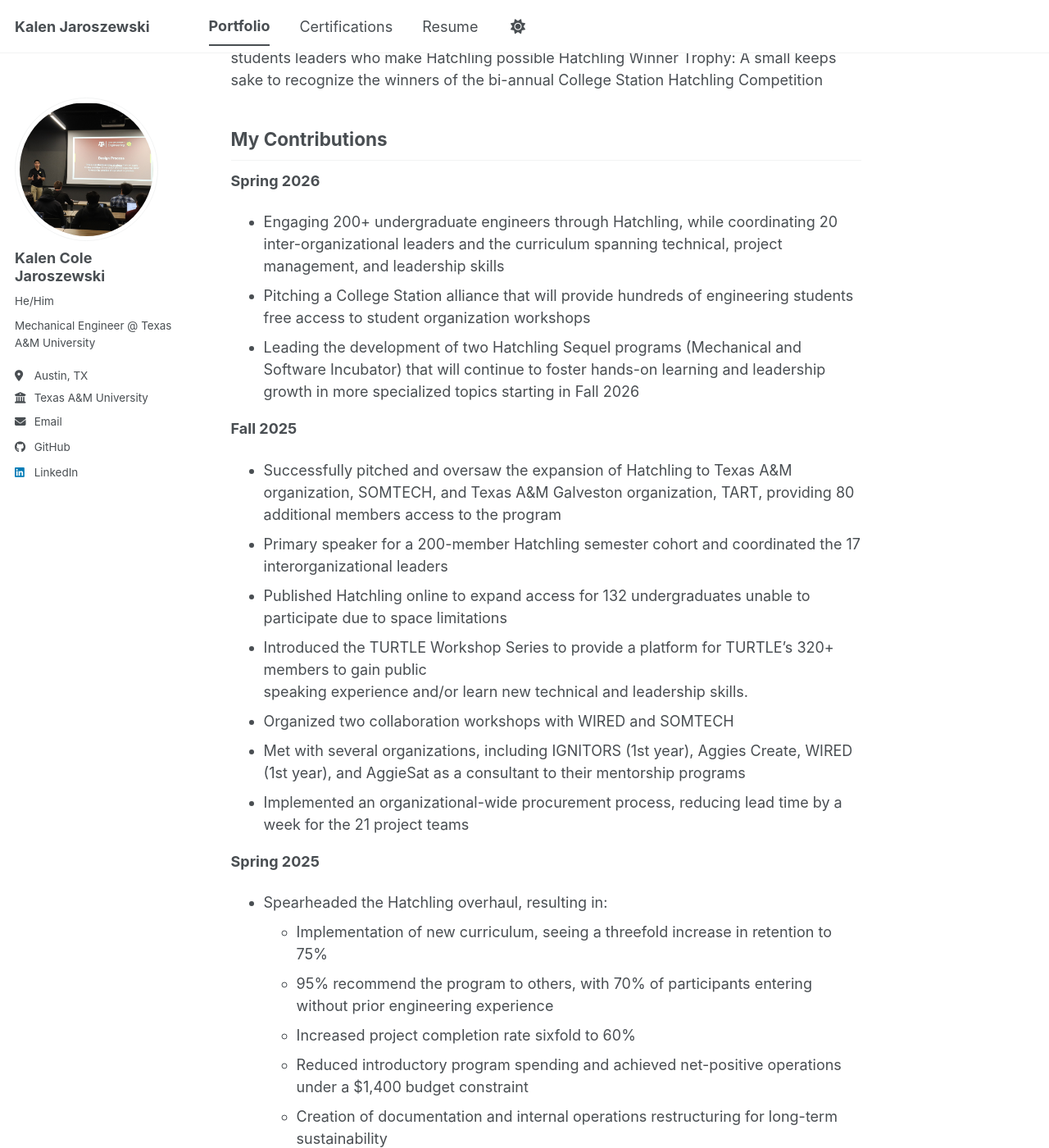
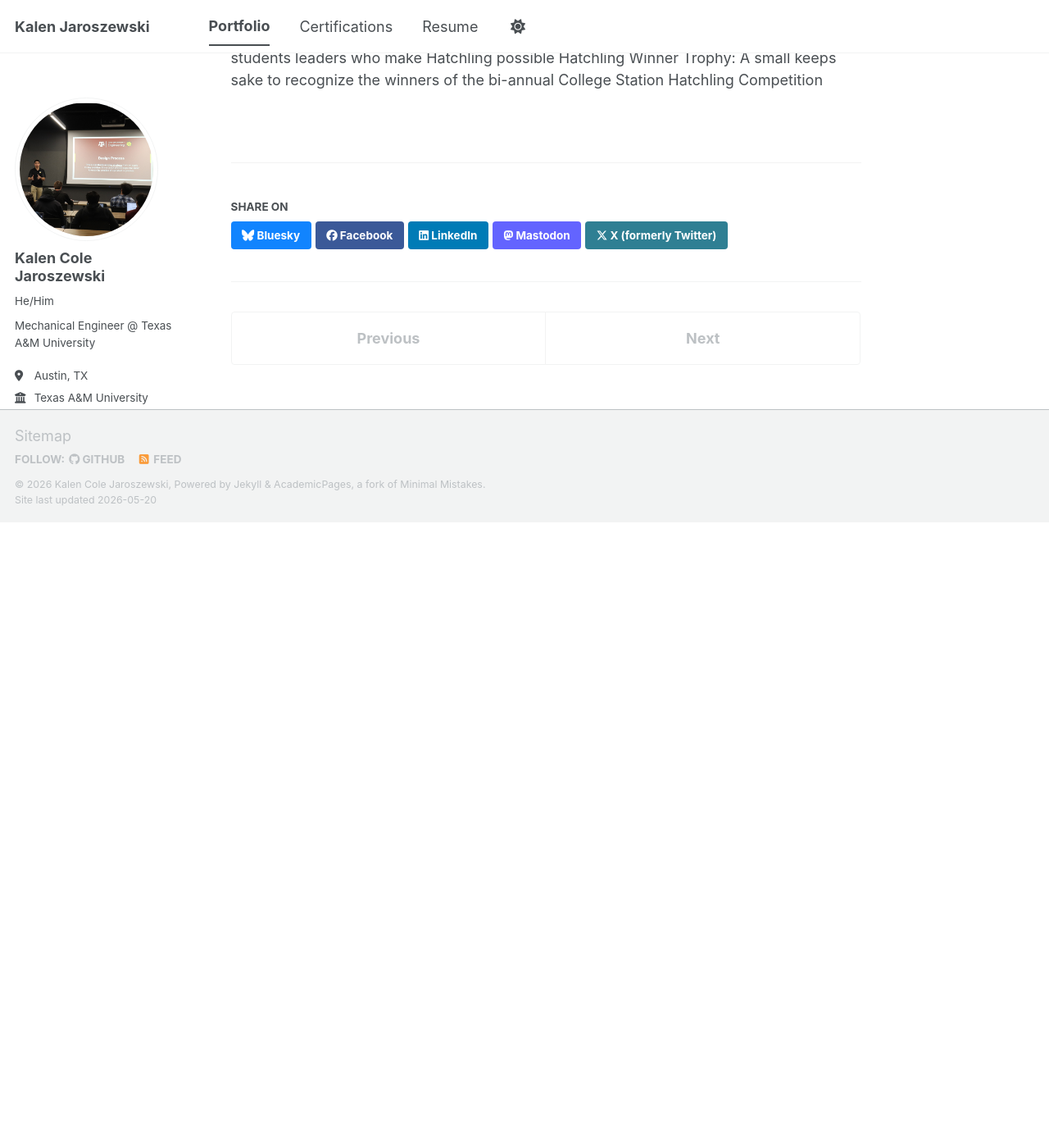
Before and after one commit to kcjsports/kcjsports.github.io, a Jekyll site: the page built from _portfolio/2_Hatchling.md, in a window 1280 px wide and 1400 px high, scrolled down 2324 px. Shown: the whole window at 82% size. Built offline with Jekyll 4.4.1, drawn with Linux system fonts in a browser that asks for light colours; a script bundle is joined from its source files by our own code; library files that are not in the unit come from our copies; after the commit the page ends 2961 px from its top, so only the background shows below that; some of the changed text lies outside the part shown.

Commit message:
QUAD Video

```diff
--- a/_portfolio/2_Hatchling.md
+++ b/_portfolio/2_Hatchling.md
@@ -41,39 +41,3 @@ Featuring 6 face buttons, four bumpers/triggers, two joysticks, and OLED screen,
 Hatchling Cup: Takes design inspiration from the NBA Cup and Stanley Cup to recognize the winners of the bi-annual College Station Hatchling Competition. The modular base structure allows the addition of new winner plaques after the initial base fills up.
 Hatchling Director Memento: Takes inspiration from the Hatchling Winner Trophy and is given to the students leaders who make Hatchling possible
 Hatchling Winner Trophy: A small keeps sake to recognize the winners of the bi-annual College Station Hatchling Competition
-
-## My Contributions
-
-**Spring 2026**
-- Engaging 200+ undergraduate engineers through Hatchling, while coordinating 20 inter-organizational leaders and
-the curriculum spanning technical, project management, and leadership skills
-- Pitching a College Station alliance that will provide hundreds of engineering students free access to student
-organization workshops
-- Leading the development of two Hatchling Sequel programs (Mechanical and Software Incubator) that will continue
-to foster hands-on learning and leadership growth in more specialized topics starting in Fall 2026
-
-**Fall 2025**
-- Successfully pitched and oversaw the expansion of Hatchling to Texas A&M organization, SOMTECH, and Texas
-A&M Galveston organization, TART, providing 80 additional members access to the program
-- Primary speaker for a 200-member Hatchling semester cohort and coordinated the 17 interorganizational leaders
-- Published Hatchling online to expand access for 132 undergraduates unable to participate due to space limitations
-- Introduced the TURTLE Workshop Series to provide a platform for TURTLE’s 320+ members to gain public
-speaking experience and/or learn new technical and leadership skills.
-- Organized two collaboration workshops with WIRED and SOMTECH
-- Met with several organizations, including IGNITORS (1st year), Aggies Create, WIRED (1st year), and AggieSat
-as a consultant to their mentorship programs
-- Implemented an organizational-wide procurement process, reducing lead time by a week for the 21 project teams
-
-**Spring 2025**
-- Spearheaded the Hatchling overhaul, resulting in:
-  - Implementation of new curriculum, seeing a threefold increase in retention to 75%
-  - 95% recommend the program to others, with 70% of participants entering without prior engineering experience
-  - Increased project completion rate sixfold to 60%
-  - Reduced introductory program spending and achieved net-positive operations under a $1,400 budget constraint
-  - Creation of documentation and internal operations restructuring for long-term sustainability
-- Primary speaker for a 100-member Hatchling semester cohort and coordinated the 8 Hatchling leaders
-- Designed trophies to recognize the efforts made by Hatchling leaders and members
-
-**Fall 2024**
-- Primary speaker for a 95-member Hatchling semester cohort and coordinated the 3 Hatchling leaders
-- Pitched Hatchling restructuring to better align with the original mission statement and Aggie Values
```
Also changed, not shown: _portfolio/1_QUAD.md (+3 -4 lines).
